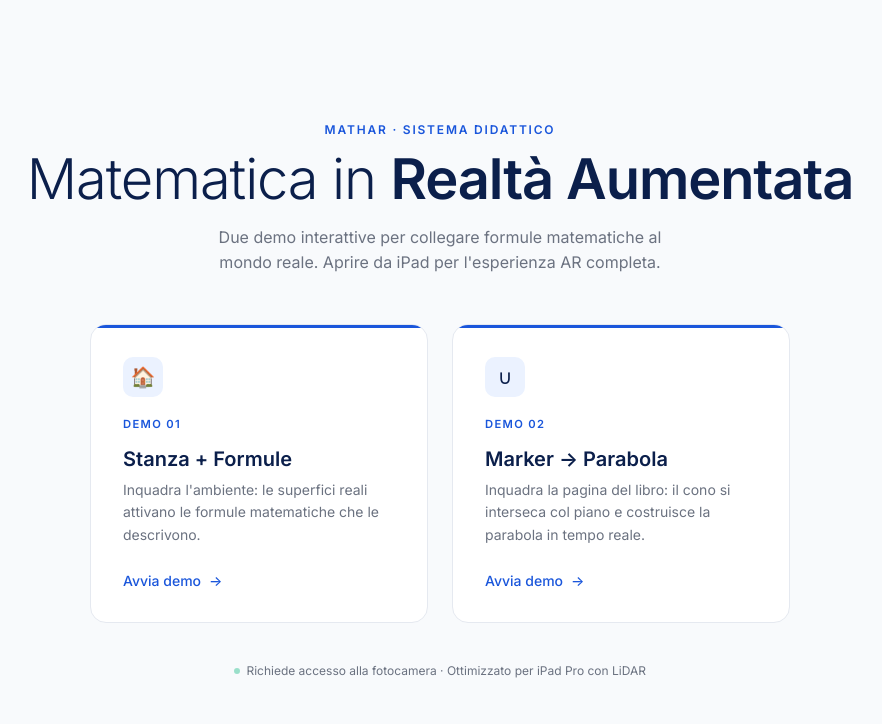
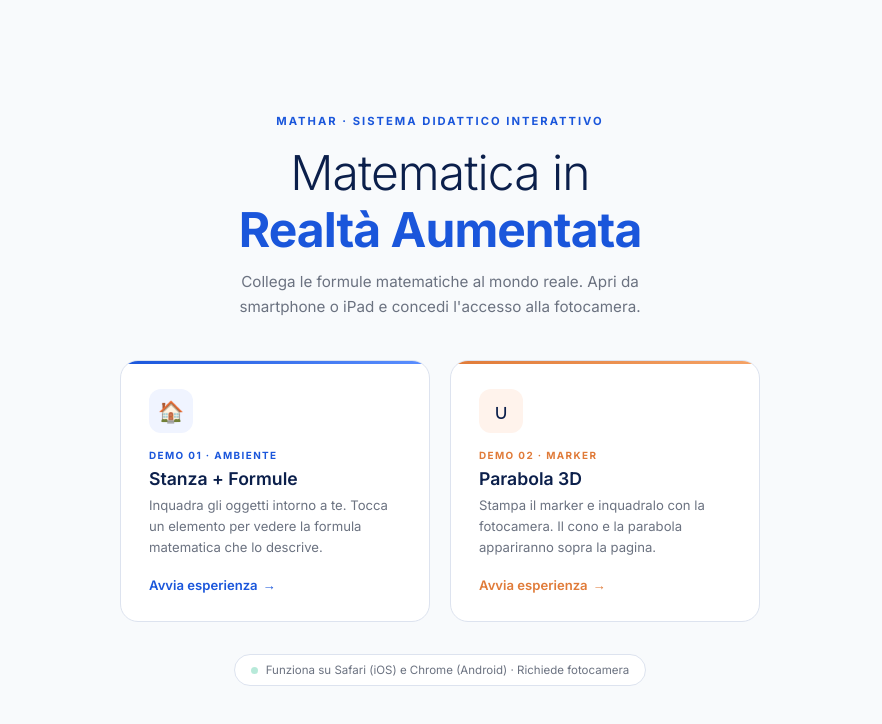
Before and after one commit to edilorenzo700-droid/AR, a plain HTML site: page index.html in a window 1280 px wide. Shown: the whole page, without its empty margins (200-1082 px from the left). Drawn offline with Linux system fonts and the light colour scheme.

Commit message:
Update index.html

```diff
--- a/index.html
+++ b/index.html
@@ -2,191 +2,150 @@
 <html lang="it">
 <head>
 <meta charset="UTF-8">
-  <meta name="viewport" content="width=device-width, initial-scale=1.0">
-  <title>MathAR — Sistema Didattico Interattivo</title>
-  <link rel="preconnect" href="https://fonts.googleapis.com">
-  <link href="https://fonts.googleapis.com/css2?family=Inter:wght@300;400;500;600&display=swap" rel="stylesheet">
+<meta name="viewport" content="width=device-width, initial-scale=1.0, user-scalable=no">
+<title>MathAR — Sistema Didattico</title>
+<link href="https://fonts.googleapis.com/css2?family=Inter:wght@300;400;500;600;700&display=swap" rel="stylesheet">
 <style>
-    *, *::before, *::after { box-sizing: border-box; margin: 0; padding: 0; }
-
-    :root {
-      --navy: #0B1F4B;
-      --blue: #1A56DB;
-      --light-blue: #EBF2FF;
-      --orange: #E07B39;
-      --white: #FFFFFF;
-      --gray: #6B7280;
-      --border: #E5E9F0;
+*{box-sizing:border-box;margin:0;padding:0}
+:root{
+  --navy:#0B1F4B;
+  --blue:#1A56DB;
+  --orange:#E07B39;
+  --light:#F0F4FF;
+  --gray:#6B7280;
+  --border:#DDE3EF;
 }
-
-    body {
-      font-family: 'Inter', -apple-system, BlinkMacSystemFont, sans-serif;
-      background: #F8FAFC;
-      color: var(--navy);
-      min-height: 100vh;
-      display: flex;
-      flex-direction: column;
-      align-items: center;
-      justify-content: center;
-      padding: 2rem;
+body{
+  font-family:'Inter',sans-serif;
+  background:#F8FAFC;
+  color:var(--navy);
+  min-height:100vh;
+  display:flex;
+  flex-direction:column;
+  align-items:center;
+  justify-content:center;
+  padding:2rem 1.5rem;
 }
-
-    .logo {
-      font-size: 0.75rem;
-      font-weight: 600;
-      letter-spacing: 0.15em;
-      text-transform: uppercase;
-      color: var(--blue);
-      margin-bottom: 0.5rem;
+.badge{
+  font-size:0.7rem;font-weight:700;
+  letter-spacing:0.18em;text-transform:uppercase;
+  color:var(--blue);margin-bottom:1rem;
+  display:flex;align-items:center;gap:0.5rem;
 }
-
-    h1 {
-      font-size: clamp(2rem, 5vw, 3.5rem);
-      font-weight: 300;
-      color: var(--navy);
-      letter-spacing: -0.02em;
-      margin-bottom: 0.75rem;
-      text-align: center;
+.badge::before,.badge::after{
+  content:'';flex:1;height:1px;background:var(--border);
 }
-
-    h1 span { font-weight: 600; }
-
-    .subtitle {
-      font-size: 1rem;
-      color: var(--gray);
-      margin-bottom: 3rem;
-      text-align: center;
-      max-width: 480px;
-      line-height: 1.6;
+h1{
+  font-size:clamp(1.8rem,5vw,3rem);
+  font-weight:300;letter-spacing:-0.02em;
+  text-align:center;margin-bottom:0.6rem;
+  line-height:1.2;
 }
-
-    .demos {
-      display: grid;
-      grid-template-columns: repeat(auto-fit, minmax(280px, 1fr));
-      gap: 1.5rem;
-      width: 100%;
-      max-width: 700px;
+h1 strong{font-weight:700;color:var(--blue)}
+.sub{
+  font-size:0.95rem;color:var(--gray);
+  text-align:center;max-width:420px;
+  line-height:1.7;margin-bottom:2.5rem;
 }
-
-    .card {
-      background: var(--white);
-      border: 1px solid var(--border);
-      border-radius: 16px;
-      padding: 2rem;
-      text-decoration: none;
-      color: inherit;
-      transition: all 0.2s ease;
-      position: relative;
-      overflow: hidden;
+.cards{
+  display:grid;
+  grid-template-columns:repeat(auto-fit,minmax(260px,1fr));
+  gap:1.25rem;width:100%;max-width:640px;
+  margin-bottom:2rem;
 }
-
-    .card::before {
-      content: '';
-      position: absolute;
-      top: 0; left: 0; right: 0;
-      height: 3px;
-      background: var(--blue);
+.card{
+  background:#fff;border:1.5px solid var(--border);
+  border-radius:18px;padding:1.75rem;
+  text-decoration:none;color:inherit;
+  transition:all 0.22s cubic-bezier(0.34,1.56,0.64,1);
+  display:block;position:relative;overflow:hidden;
 }
-
-    .card:hover {
-      transform: translateY(-4px);
-      box-shadow: 0 20px 40px rgba(11,31,75,0.1);
-      border-color: var(--blue);
+.card::after{
+  content:'';position:absolute;
+  top:0;left:0;right:0;height:3px;
+  background:linear-gradient(90deg,var(--blue),#5B8FFF);
 }
-
-    .card-tag {
-      font-size: 0.7rem;
-      font-weight: 600;
-      letter-spacing: 0.12em;
-      text-transform: uppercase;
-      color: var(--blue);
-      margin-bottom: 1rem;
+.card:nth-child(2)::after{
+  background:linear-gradient(90deg,var(--orange),#F5A366);
 }
-
-    .card h2 {
-      font-size: 1.25rem;
-      font-weight: 600;
-      margin-bottom: 0.5rem;
+.card:active{transform:scale(0.97)}
+.card:hover{
+  transform:translateY(-5px);
+  box-shadow:0 16px 40px rgba(11,31,75,0.12);
+  border-color:var(--blue);
 }
-
-    .card p {
-      font-size: 0.875rem;
-      color: var(--gray);
-      line-height: 1.6;
-      margin-bottom: 1.5rem;
+.card:nth-child(2):hover{border-color:var(--orange)}
+.icon{
+  width:44px;height:44px;border-radius:12px;
+  background:var(--light);display:flex;
+  align-items:center;justify-content:center;
+  font-size:1.3rem;margin-bottom:1rem;
 }
-
-    .card-btn {
-      display: inline-flex;
-      align-items: center;
-      gap: 0.5rem;
-      font-size: 0.875rem;
-      font-weight: 500;
-      color: var(--blue);
+.card:nth-child(2) .icon{background:#FFF3EC}
+.tag{
+  font-size:0.62rem;font-weight:700;
+  letter-spacing:0.14em;text-transform:uppercase;
+  color:var(--blue);margin-bottom:0.4rem;
 }
-
-    .card-btn::after { content: '→'; }
-
-    .icon {
-      width: 40px; height: 40px;
-      background: var(--light-blue);
-      border-radius: 10px;
-      display: flex; align-items: center; justify-content: center;
-      margin-bottom: 1.25rem;
-      font-size: 1.25rem;
+.card:nth-child(2) .tag{color:var(--orange)}
+.card h2{
+  font-size:1.1rem;font-weight:600;
+  margin-bottom:0.4rem;
 }
-
-    .note {
-      margin-top: 2.5rem;
-      font-size: 0.75rem;
-      color: var(--gray);
-      text-align: center;
-      display: flex;
-      align-items: center;
-      gap: 0.4rem;
+.card p{
+  font-size:0.82rem;color:var(--gray);
+  line-height:1.6;margin-bottom:1.2rem;
 }
-
-    .dot {
-      width: 6px; height: 6px;
-      background: #10B981;
-      border-radius: 50%;
-      animation: pulse 2s infinite;
+.cta{
+  font-size:0.82rem;font-weight:600;
+  color:var(--blue);
+  display:flex;align-items:center;gap:0.3rem;
 }
-
-    @keyframes pulse {
-      0%, 100% { opacity: 1; }
-      50% { opacity: 0.4; }
+.card:nth-child(2) .cta{color:var(--orange)}
+.cta::after{content:'→';transition:transform 0.2s}
+.card:hover .cta::after{transform:translateX(4px)}
+.tip{
+  font-size:0.72rem;color:var(--gray);
+  text-align:center;
+  display:flex;align-items:center;gap:0.5rem;
+  background:#fff;border:1px solid var(--border);
+  border-radius:40px;padding:0.5rem 1rem;
 }
+.dot{
+  width:7px;height:7px;border-radius:50%;
+  background:#10B981;
+  animation:blink 2s infinite;
+}
+@keyframes blink{0%,100%{opacity:1}50%{opacity:0.3}}
 </style>
 </head>
 <body>
 
-  <div class="logo">MathAR · Sistema Didattico</div>
-  <h1>Matematica in <span>Realtà Aumentata</span></h1>
-  <p class="subtitle">Due demo interattive per collegare formule matematiche al mondo reale. Aprire da iPad per l'esperienza AR completa.</p>
+<div class="badge">MathAR · Sistema Didattico Interattivo</div>
+<h1>Matematica in<br><strong>Realtà Aumentata</strong></h1>
+<p class="sub">Collega le formule matematiche al mondo reale. Apri da smartphone o iPad e concedi l'accesso alla fotocamera.</p>
 
-  <div class="demos">
+<div class="cards">
   <a href="demo1/index.html" class="card">
     <div class="icon">🏠</div>
-      <div class="card-tag">Demo 01</div>
+    <div class="tag">Demo 01 · Ambiente</div>
     <h2>Stanza + Formule</h2>
-      <p>Inquadra l'ambiente: le superfici reali attivano le formule matematiche che le descrivono.</p>
-      <span class="card-btn">Avvia demo</span>
+    <p>Inquadra gli oggetti intorno a te. Tocca un elemento per vedere la formula matematica che lo descrive.</p>
+    <span class="cta">Avvia esperienza</span>
   </a>
-
   <a href="demo2/index.html" class="card">
     <div class="icon">∪</div>
-      <div class="card-tag">Demo 02</div>
-      <h2>Marker → Parabola</h2>
-      <p>Inquadra la pagina del libro: il cono si interseca col piano e costruisce la parabola in tempo reale.</p>
-      <span class="card-btn">Avvia demo</span>
+    <div class="tag">Demo 02 · Marker</div>
+    <h2>Parabola 3D</h2>
+    <p>Stampa il marker e inquadralo con la fotocamera. Il cono e la parabola appariranno sopra la pagina.</p>
+    <span class="cta">Avvia esperienza</span>
   </a>
 </div>
 
-  <p class="note">
+<div class="tip">
   <span class="dot"></span>
-    Richiede accesso alla fotocamera · Ottimizzato per iPad Pro con LiDAR
-  </p>
+  Funziona su Safari (iOS) e Chrome (Android) · Richiede fotocamera
+</div>
 
 </body>
 </html>
```
Lines whose indentation alone changed are shown as unchanged.
